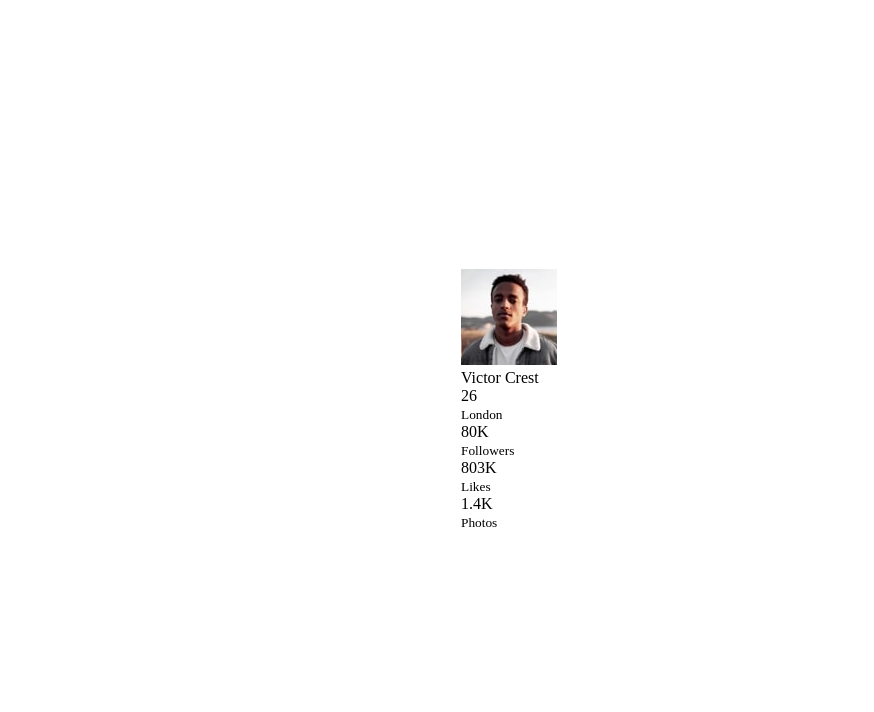
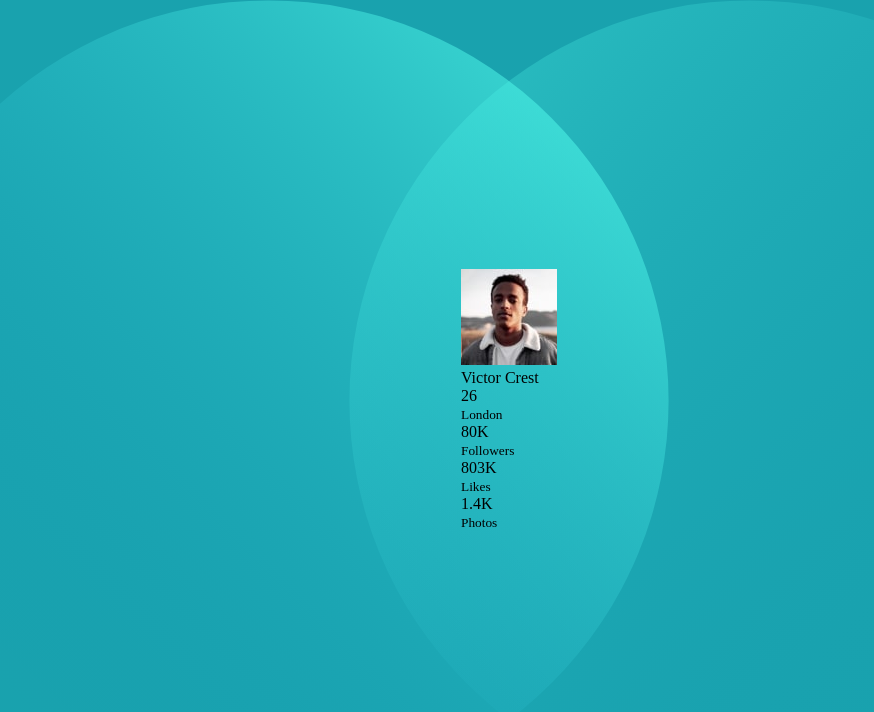
Before and after one commit to napalm-git/profile-card-component, a website: page index.html in a window 1280 px wide. Shown: the whole page, without its empty margins (131-1005 px from the left). Drawn offline with Linux system fonts and the light colour scheme.

Commit message:
set body background

```diff
--- a/sass/main.scss
+++ b/sass/main.scss
@@ -12,4 +12,10 @@ body {
   align-items: center;
   justify-content: center;
   height: 100vh;
+  background-image: url("/images/bg-pattern-top.svg"),
+    url("/images/bg-pattern-bottom.svg");
+  background-position: top left, bottom right;
+  background-repeat: no-repeat, no-repeat;
+  background-size: contain, contain;
+  background-color: $color-body-bg;
 }
```
Also changed, not shown: css/main.css.
